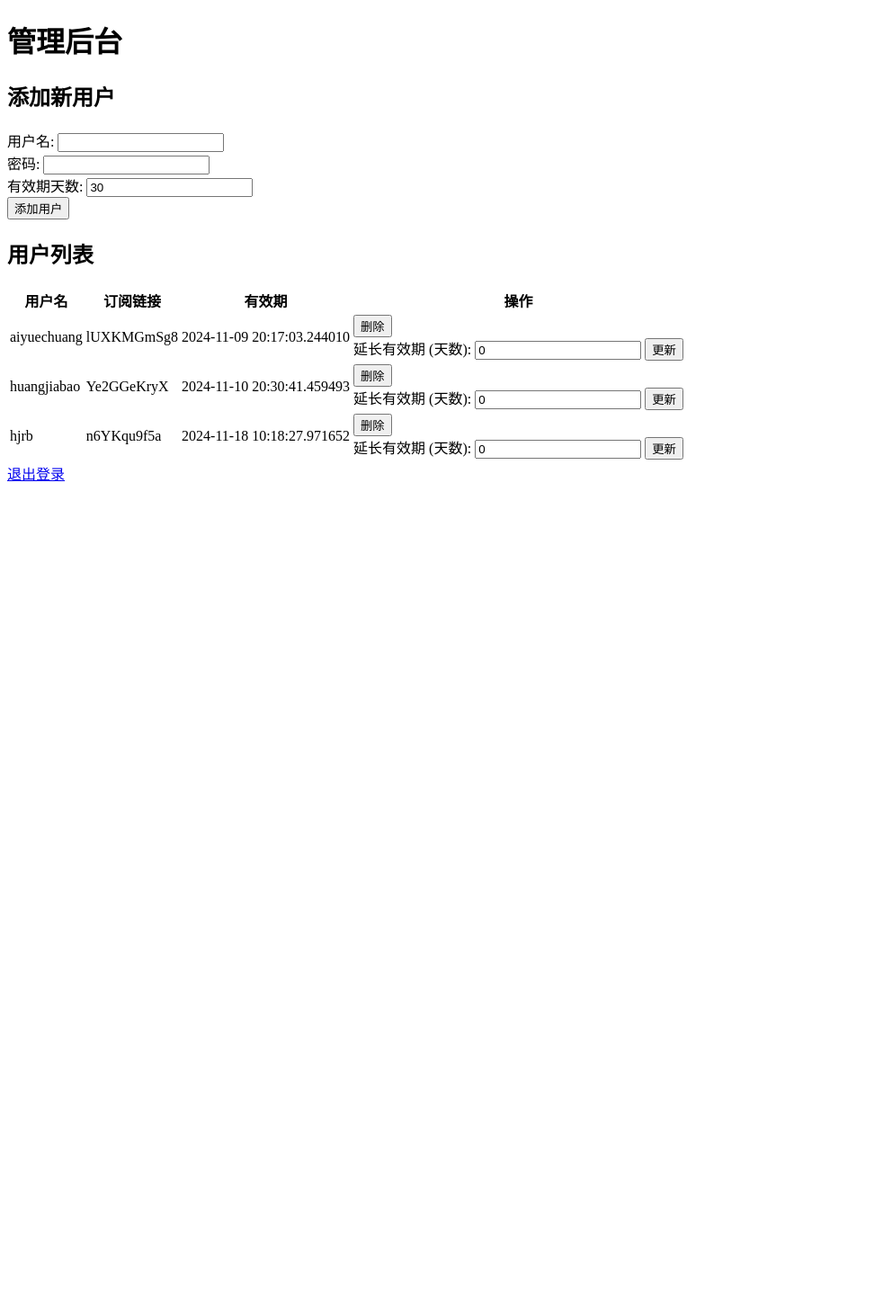
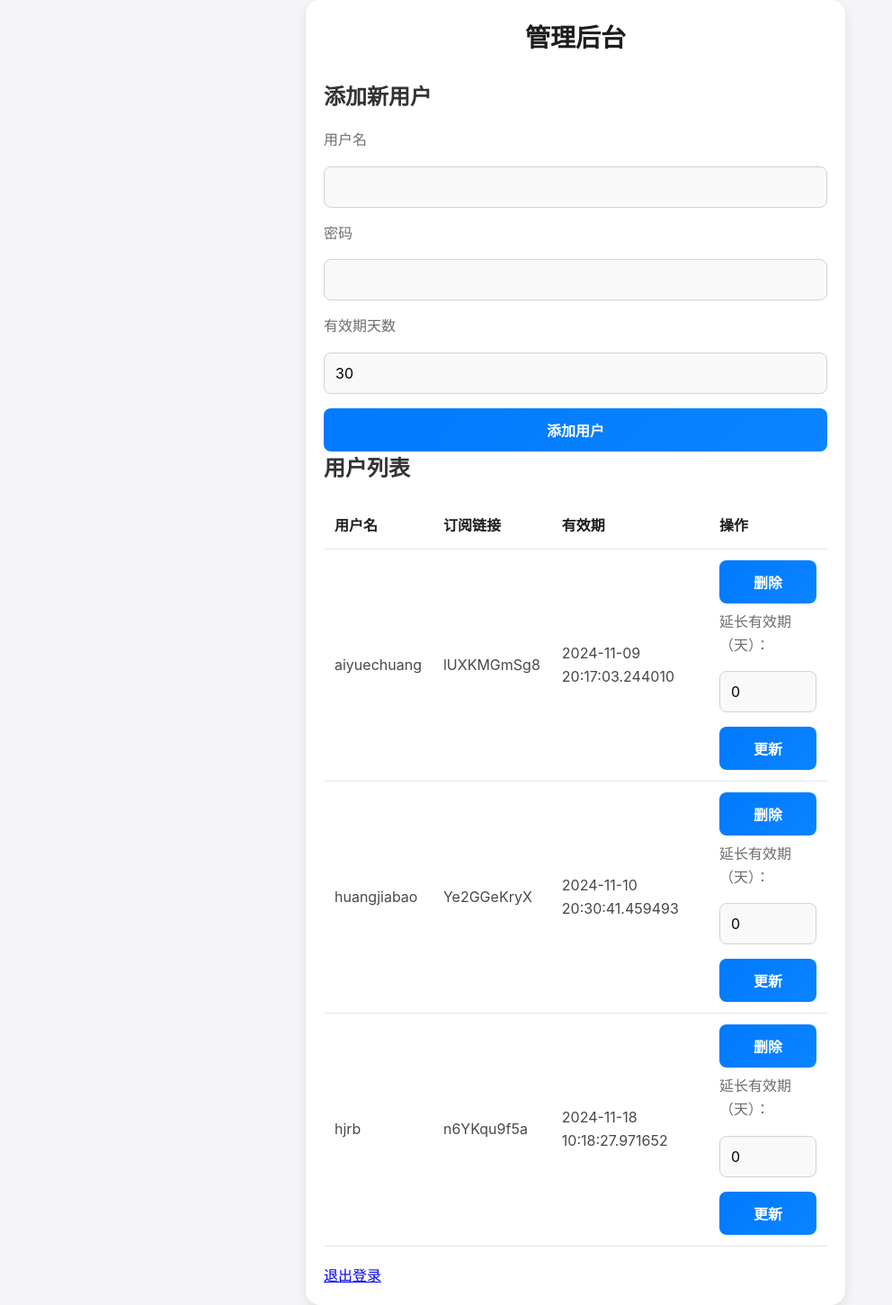
Before and after one commit to AndersonHJB/FeedVault, a Flask app: page /admin in a window 1280 px wide. Shown: the whole page at 90% size, without its empty margins (0-992 px from the left). Before the commit the page ends 535 px from the top, so only its background shows below. Run offline with Flask 3, Linux system fonts and the light colour scheme; a user stored in the database is signed in.

Commit message:
改进样式以及订阅 bug

```diff
--- a/app.py
+++ b/app.py
@@ -3,7 +3,6 @@ from flask_sqlalchemy import SQLAlchemy
 from flask_bcrypt import Bcrypt
 from datetime import datetime, timedelta
 import os
-import yaml
 import random
 import string
 from functools import wraps
@@ -137,7 +136,20 @@ def subscription():
     if user.expiration_date < datetime.now():
         return "链接已失效", 404
 
-    return render_template('subscription.html', user=user)
+    # 生成用户的专属订阅链接
+    subscription_url = url_for('get_subscription_file', subscription_link=user.subscription_link, _external=True)
+    return render_template('subscription.html', user=user, subscription_url=subscription_url)
+
+
+@app.route('/subscription/<subscription_link>.yml')
+def get_subscription_file(subscription_link):
+    # 验证订阅链接是否有效
+    user = User.query.filter_by(subscription_link=subscription_link).first()
+    if not user or user.expiration_date < datetime.now():
+        return "订阅链接已失效或无效", 404
+
+    # 返回本地的 YAML 文件
+    return send_file('iggfeed.yaml', mimetype='application/x-yaml')
 
 
 def generate_subscription_link():
--- /dev/null
+++ b/static/style.css
@@ -0,0 +1,102 @@
+* {
+    margin: 0;
+    padding: 0;
+    box-sizing: border-box;
+    font-family: -apple-system, BlinkMacSystemFont, "Segoe UI", Roboto, "Helvetica Neue", Arial, sans-serif;
+}
+
+body {
+    background-color: #f5f5f7;
+    color: #333;
+    display: flex;
+    justify-content: center;
+    align-items: center;
+    min-height: 100vh;
+    line-height: 1.6;
+}
+
+.container {
+    width: 100%;
+    max-width: 600px;
+    padding: 20px;
+    background-color: #ffffff;
+    border-radius: 16px;
+    box-shadow: 0 4px 12px rgba(0, 0, 0, 0.1);
+}
+
+h1 {
+    font-size: 28px;
+    margin-bottom: 24px;
+    color: #1d1d1f;
+    font-weight: 600;
+    text-align: center;
+}
+
+form {
+    display: flex;
+    flex-direction: column;
+    gap: 16px;
+}
+
+label {
+    font-size: 16px;
+    color: #6e6e73;
+}
+
+input[type="text"],
+input[type="password"],
+input[type="number"] {
+    width: 100%;
+    padding: 12px;
+    border: 1px solid #d2d2d7;
+    border-radius: 8px;
+    font-size: 16px;
+    background-color: #f9f9f9;
+}
+
+button {
+    padding: 12px;
+    border: none;
+    border-radius: 8px;
+    font-size: 16px;
+    font-weight: 600;
+    color: #fff;
+    background: linear-gradient(135deg, #007aff, #0a84ff);
+    cursor: pointer;
+    transition: background 0.3s ease;
+}
+
+button:hover {
+    background: linear-gradient(135deg, #0a84ff, #0d88ff);
+}
+
+table {
+    width: 100%;
+    border-collapse: collapse;
+    margin-top: 20px;
+}
+
+th,
+td {
+    padding: 12px;
+    border-bottom: 1px solid #e5e5ea;
+    text-align: left;
+}
+
+th {
+    font-weight: 600;
+    color: #1d1d1f;
+}
+
+td {
+    color: #48484a;
+}
+
+.flash-messages {
+    margin-bottom: 16px;
+    padding: 12px;
+    background-color: #fffbe2;
+    border-left: 4px solid #ffcc00;
+    border-radius: 8px;
+    color: #4a4a4a;
+}
--- a/templates/admin.html
+++ b/templates/admin.html
@@ -3,16 +3,24 @@
 <head>
     <meta charset="UTF-8">
     <meta name="viewport" content="width=device-width, initial-scale=1.0">
-    <title>Admin Panel</title>
+    <title>管理后台</title>
+    <link rel="stylesheet" href="{{ url_for('static', filename='style.css') }}">
 </head>
 <body>
+    <div class="container">
         <h1>管理后台</h1>
 
+        <form method="post">
             <h2>添加新用户</h2>
-    <form method="post">
-        <label>用户名: <input type="text" name="username"></label><br>
-        <label>密码: <input type="password" name="password"></label><br>
-        <label>有效期天数: <input type="number" name="expiration_days" value="30"></label><br>
+            <label for="username">用户名</label>
+            <input type="text" name="username" id="username" required>
+
+            <label for="password">密码</label>
+            <input type="password" name="password" id="password" required>
+
+            <label for="expiration_days">有效期天数</label>
+            <input type="number" name="expiration_days" id="expiration_days" value="30" required>
+
             <button type="submit">添加用户</button>
         </form>
 
@@ -34,15 +42,17 @@
                         <input type="hidden" name="delete_user" value="{{ user.id }}">
                         <button type="submit">删除</button>
                     </form>
-                <form method="post">
+                    <form method="post" style="margin-top: 8px;">
                         <input type="hidden" name="extend_expiration" value="{{ user.id }}">
-                    <label>延长有效期 (天数): <input type="number" name="additional_days" value="0"></label>
+                        <label>延长有效期（天）：</label>
+                        <input type="number" name="additional_days" value="0" required>
                         <button type="submit">更新</button>
                     </form>
                 </td>
             </tr>
             {% endfor %}
         </table>
-    <a href="{{ url_for('logout') }}">退出登录</a>
+        <a href="{{ url_for('logout') }}" style="display: inline-block; margin-top: 20px;">退出登录</a>
+    </div>
 </body>
 </html>
```
Also changed, not shown: Test/LinkVerify.py (+5 -2 lines), templates/login.html (+24 -7 lines), templates/subscription.html (+9 -5 lines), templates/user_login.html (+13 -6 lines), instance/site.db. Lines whose indentation alone changed are shown as unchanged.
